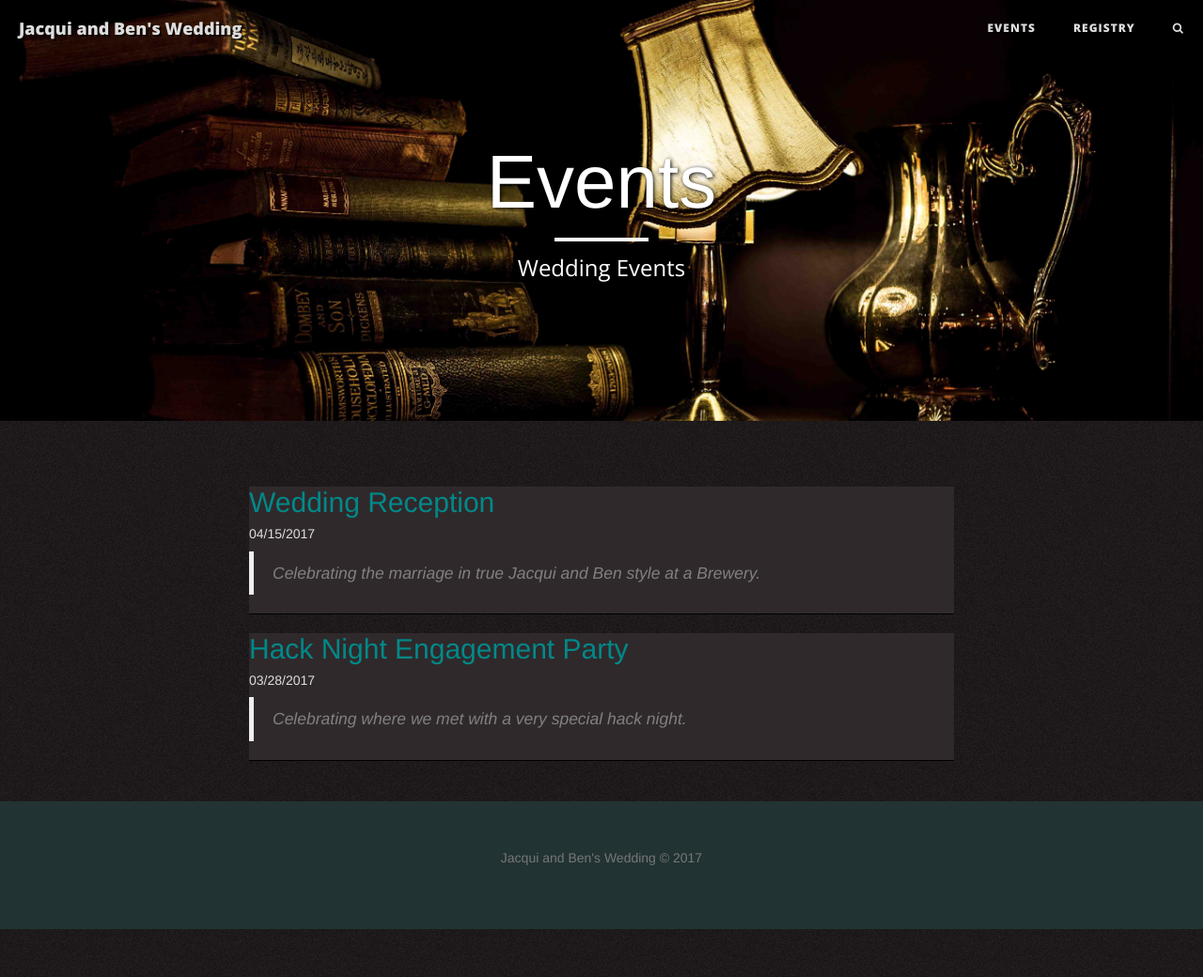
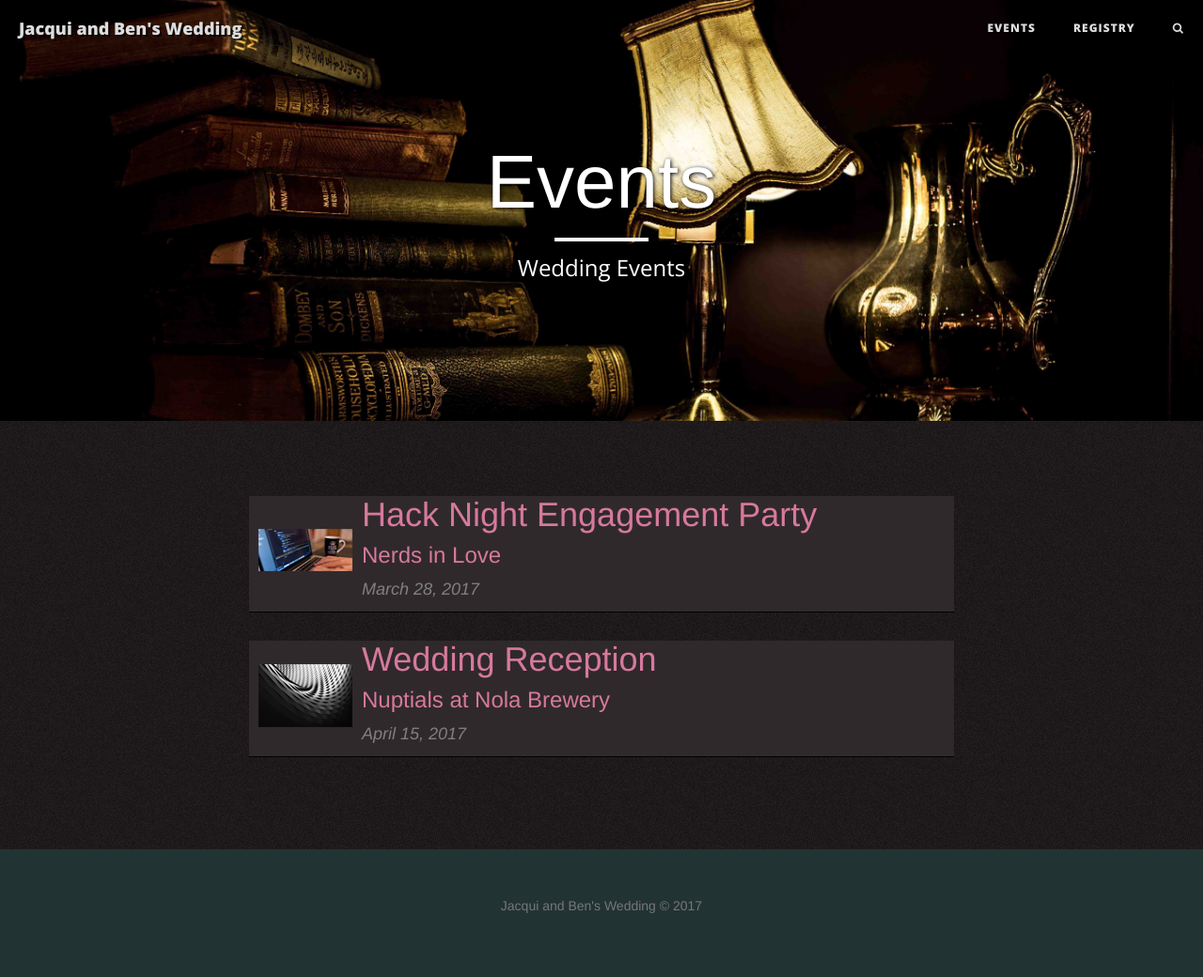
Before and after one commit to SpaceOtterInSpace/spaceotterandbhuga, a Jekyll site: the page built from events/index.html, in a window 1280 px wide and 1040 px high. Shown: the whole window at 94% size. Built offline with Jekyll 4.4.1, drawn with Linux system fonts in a browser that asks for light colours; nearby versions of some CDN libraries; the list of posts is cut into pages by our own code.

Commit message:
Clean up event posts formatting.

```diff
--- a/_posts/2017-04-15-wedding.md
+++ b/_posts/2017-04-15-wedding.md
@@ -1,7 +1,7 @@
 ---
 layout:     post
 title:      "Wedding Reception"
-subtitle:   "Party at Nola Brewery"
+subtitle:   "Nuptials at Nola Brewery"
 date:       2017-04-15 12:00:00
 author:     "spaceotter"
 header-img: "assets/owner/blog/header/post-bg-01.jpg"
--- a/events/index.html
+++ b/events/index.html
@@ -6,12 +6,44 @@ header-img: "assets/owner/hero/writing-bg.jpg"
 permalink: /events/
 ---
 
-{% for post in site.posts %}
+{% for post in paginator.posts reversed %}
+
+  {% assign post = site.posts.first %}
+  {% assign content = post.content %}
+
   <div class="post-preview">
-  <article class="index-page">
-    <h2><a href="{{ post.url }}">{{ post.title }}</a></h2>
-    <h5>{{ post.date | date: "%m/%d/%Y"  }}</h5>
-    {{ post.excerpt }}
-  </article>
+
+    <a href="{{ post.url | prepend: site.baseurl }}">
+      {% if post.thumbnail %}
+        <img src="{{ post.thumbnail }}" style="float: left; margin: 8px 10px 0px 10px;">
+      {% endif %}
+
+      <h2 class="post-title">  {{ root_url }}   {{ post.title }}</h2>
+      {% if post.subtitle %}
+        <h3 class="post-subtitle">  {{ root_url }}{{ post.subtitle }}</h3>
+      {% endif %}
+    </a>
+      <p class="post-meta">{{ post.date | date: "%B %-d, %Y" }}</p>
   </div>
 {% endfor %}
+
+<p>&nbsp;</p>
+
+<!-- Pager -->
+{% if paginator.total_pages > 1 %}
+  <ul class="pager">
+    {% if paginator.previous_page %}
+      <li class="previous">
+        <a href="{{ paginator.previous_page_path | prepend: site.baseurl | replace: '//', '/' }}">&larr; Newer Posts</a>
+      </li>
+    {% endif %}
+    <span class="button-height" style="
+    font-size:.45em;"> Page {{ root_url }}{{paginator.page}} of {{ root_url }}{{paginator.total_pages}}</span>
+
+    {% if paginator.next_page %}
+      <li class="next">
+        <a href="{{ paginator.next_page_path | prepend: site.baseurl | replace: '//', '/' }}">Older Posts &rarr;</a>
+      </li>
+    {% endif %}
+</ul>
+{% endif %}
```
